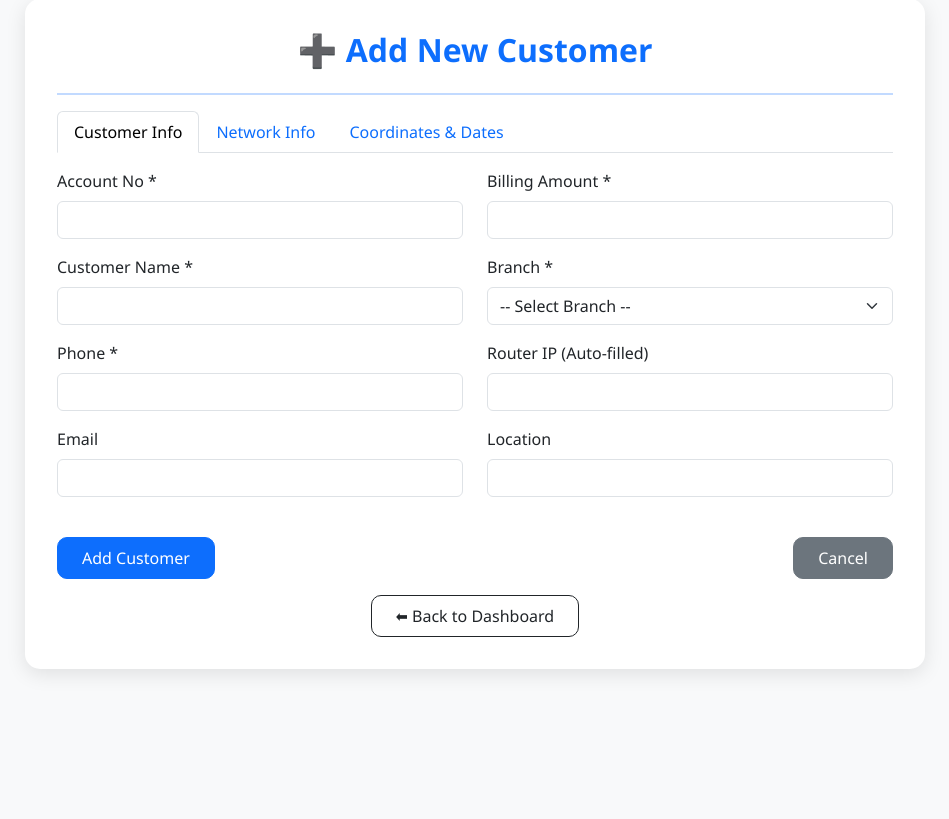
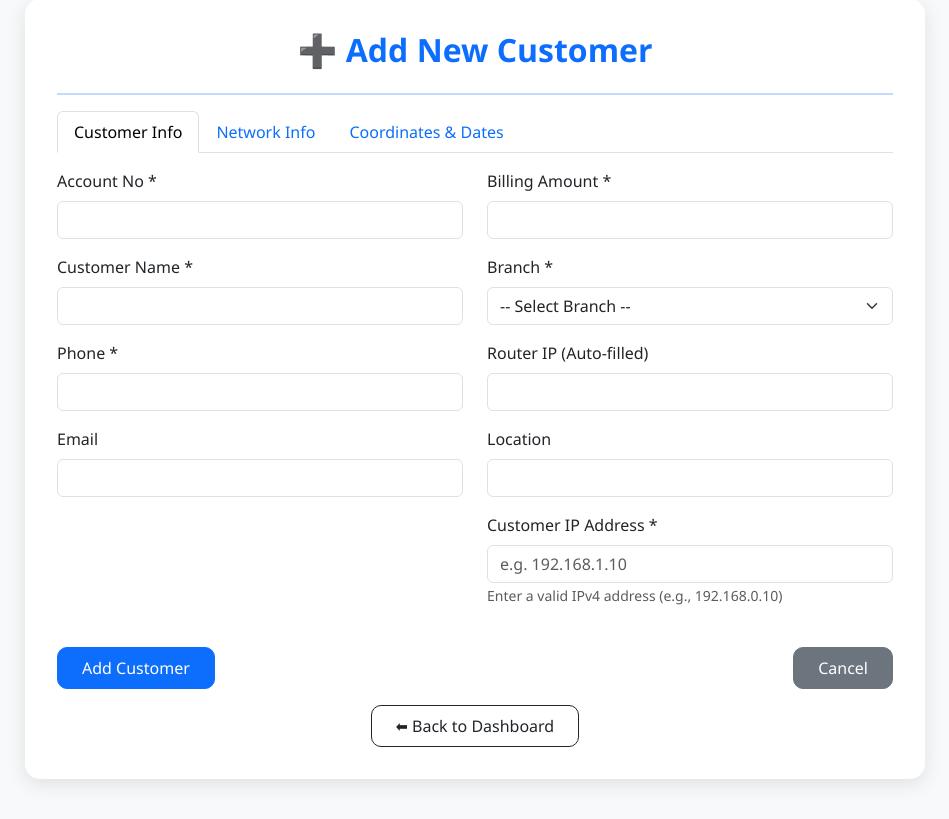
Before and after one commit to sakwasilas/wif_system, a Flask app: page /add_customer in a window 1280 px wide. Shown: the part 41-860 px from the top of the page, without its empty margins (165-1114 px from the left). Before the commit the page ends 715 px from the top, so only its background shows below. Run offline with Flask 3, Linux system fonts and the light colour scheme; the visitor is signed in with stand-in values (Sample User, id 1); data that the repository does not hold is empty.

Commit message:
added ip filed

```diff
--- a/templates/admin/add_new_customer.html
+++ b/templates/admin/add_new_customer.html
@@ -63,7 +63,7 @@ hr {
       {% endif %}
     {% endwith %}
 
-    <form method="POST">
+    <form method="POST" id="customerForm">
         <!-- Tabs Nav -->
         <ul class="nav nav-tabs mb-3" id="customerTabs" role="tablist">
             <li class="nav-item" role="presentation">
@@ -122,6 +122,12 @@ hr {
                         <div class="mb-3">
                             <label class="form-label">Location</label>
                             <input type="text" name="location" class="form-control">
+                        </div>
+                        <div class="mb-3">
+                            <label class="form-label">Customer IP Address *</label>
+                            <input type="text" name="ip_address" id="ip_address" class="form-control" placeholder="e.g. 192.168.1.10"
+                                   pattern="^(?:[0-9]{1,3}\.){3}[0-9]{1,3}$" required>
+                            <small class="text-muted">Enter a valid IPv4 address (e.g., 192.168.0.10)</small>
                         </div>
                     </div>
                 </div>
@@ -220,5 +226,17 @@ hr {
             document.getElementById("router_id").value = "";
         }
     });
+
+    // Validate IPv4 format before submitting form
+    document.getElementById("customerForm").addEventListener("submit", function(event) {
+        const ipField = document.getElementById("ip_address");
+        const ipPattern = /^(?:[0-9]{1,3}\.){3}[0-9]{1,3}$/;
+
+        if (!ipPattern.test(ipField.value)) {
+            event.preventDefault();
+            alert("Please enter a valid IPv4 address (e.g., 192.168.0.10)");
+            ipField.focus();
+        }
+    });
 </script>
 {% endblock %}
```
